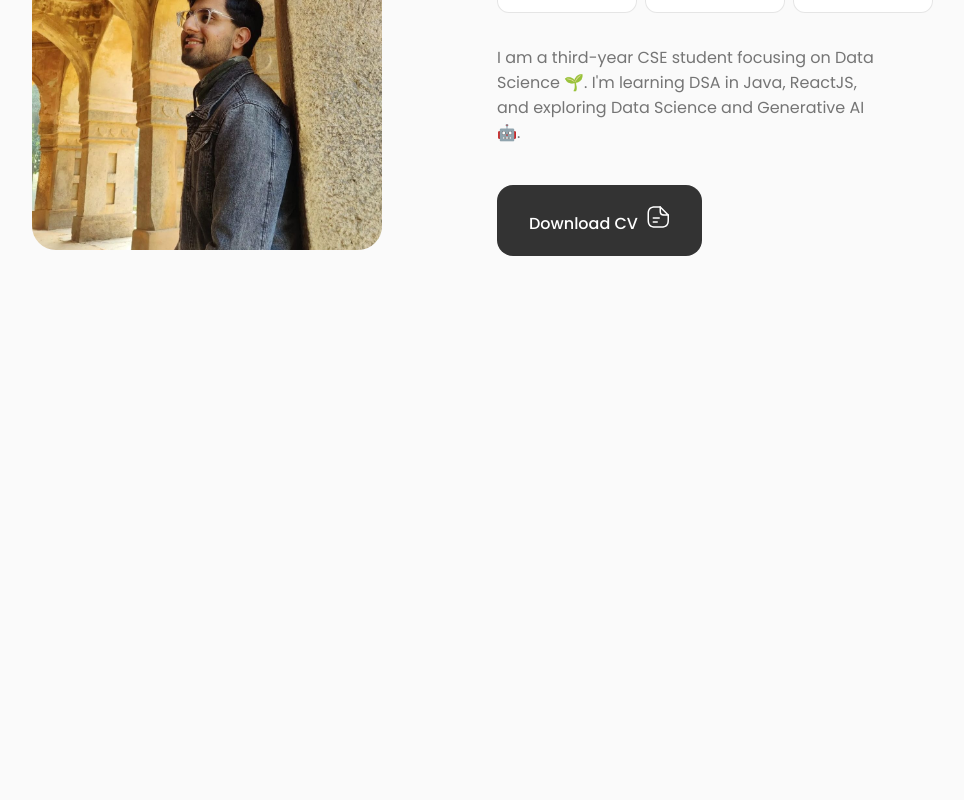
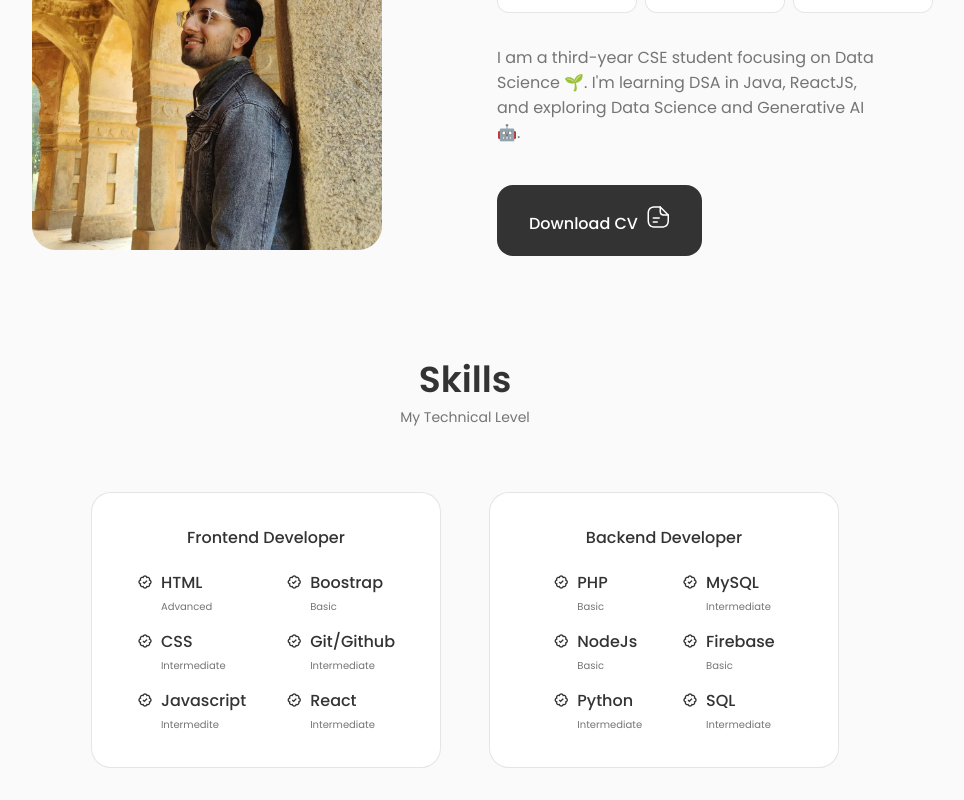
Before and after one commit to yolakshya19/Projects, a React (Create React App) app: page / in a window 1280 px wide. Shown: the part 954-1754 px from the top of the page, without its empty margins (175-1139 px from the left). Before the commit the page ends 1210 px from the top, so only its background shows below. Built offline with nearby package versions, Linux system fonts and the light colour scheme.

Commit message:
added skills

```diff
--- a/src/App.js
+++ b/src/App.js
@@ -3,6 +3,7 @@ import "./App.css";
 import Header from "./components/header/Header";
 import Home from "./components/home/Home";
 import About from "./components/about/About";
+import Skills from "./components/skills/Skills";
 
 function App() {
   return (
@@ -12,6 +13,7 @@ function App() {
       <main className="main">
         <Home />
         <About />
+        <Skills />
       </main>
     </>
   );
--- /dev/null
+++ b/src/components/skills/Backend.jsx
@@ -0,0 +1,71 @@
+import React from 'react'
+
+const Backend = () => {
+  return (
+    <div className="skills__content">
+      <h3 className="skills__title">Backend Developer</h3>
+
+      <div className="skills__box">
+        <div className="skills__group">
+          <div className="skills__data">
+            <i class="bx bx-badge-check"></i>
+
+            <div>
+              <h3 className="skills__name">PHP</h3>
+              <span className="skills__level">Basic</span>
+            </div>
+          </div>
+
+          <div className="skills__data">
+            <i class="bx bx-badge-check"></i>
+
+            <div>
+              <h3 className="skills__name">NodeJs</h3>
+              <span className="skills__level">Basic</span>
+            </div>
+          </div>
+
+          <div className="skills__data">
+            <i class="bx bx-badge-check"></i>
+
+            <div>
+              <h3 className="skills__name">Python</h3>
+              <span className="skills__level">Intermediate</span>
+            </div>
+          </div>
+        </div>
+
+        <div className="skills__group">
+          <div className="skills__data">
+            <i class="bx bx-badge-check"></i>
+
+            <div>
+              <h3 className="skills__name">MySQL</h3>
+              <span className="skills__level">Intermediate</span>
+            </div>
+          </div>
+
+          <div className="skills__data">
+            <i class="bx bx-badge-check"></i>
+
+            <div>
+              <h3 className="skills__name">Firebase</h3>
+              <span className="skills__level">Basic</span>
+            </div>
+          </div>
+
+          <div className="skills__data">
+            <i class="bx bx-badge-check"></i>
+
+            <div>
+              <h3 className="skills__name">SQL</h3>
+              <span className="skills__level">Intermediate</span>
+            </div>
+          </div>
+        </div>
+      </div>
+    </div>
+  );
+}
+
+export default Backend
--- /dev/null
+++ b/src/components/skills/Frontend.jsx
@@ -0,0 +1,71 @@
+import React from "react";
+
+const Frontend = () => {
+  return (
+    <div className="skills__content">
+      <h3 className="skills__title">Frontend Developer</h3>
+
+      <div className="skills__box">
+        <div className="skills__group">
+          <div className="skills__data">
+            <i class="bx bx-badge-check"></i>
+
+            <div>
+              <h3 className="skills__name">HTML</h3>
+              <span className="skills__level">Advanced</span>
+            </div>
+          </div>
+
+          <div className="skills__data">
+            <i class="bx bx-badge-check"></i>
+
+            <div>
+              <h3 className="skills__name">CSS</h3>
+              <span className="skills__level">Intermediate</span>
+            </div>
+          </div>
+
+          <div className="skills__data">
+            <i class="bx bx-badge-check"></i>
+
+            <div>
+              <h3 className="skills__name">Javascript</h3>
+              <span className="skills__level">Intermedite</span>
+            </div>
+          </div>
+        </div>
+
+        <div className="skills__group">
+          <div className="skills__data">
+            <i class="bx bx-badge-check"></i>
+
+            <div>
+              <h3 className="skills__name">Boostrap</h3>
+              <span className="skills__level">Basic</span>
+            </div>
+          </div>
+
+          <div className="skills__data">
+            <i class="bx bx-badge-check"></i>
+
+            <div>
+              <h3 className="skills__name">Git/Github</h3>
+              <span className="skills__level">Intermediate</span>
+            </div>
+          </div>
+
+          <div className="skills__data">
+            <i class="bx bx-badge-check"></i>
+
+            <div>
+              <h3 className="skills__name">React</h3>
+              <span className="skills__level">Intermediate</span>
+            </div>
+          </div>
+        </div>
+      </div>
+    </div>
+  );
+};
+
+export default Frontend;
--- /dev/null
+++ b/src/components/skills/Skills.jsx
@@ -0,0 +1,21 @@
+import React from "react";
+import "./skills.css";
+import Frontend from "./Frontend";
+import Backend from "./Backend";
+
+const Skills = () => {
+  return (
+    <section className="skills section" id="skills">
+      <h2 className="section__title">Skills</h2>
+      <span className="section__subtitle">My Technical Level</span>
+
+      <div className="skills__container container grid">
+        <Frontend />
+
+        <Backend />
+      </div>
+    </section>
+  );
+};
+
+export default Skills;
--- /dev/null
+++ b/src/components/skills/skills.css
@@ -0,0 +1,83 @@
+.skills__container{
+    grid-template-columns: repeat(2, 350px);
+    column-gap: 3rem;
+    justify-content: center;
+}
+
+.skills__content{
+    background-color: var(--container-color);
+    border: 1px solid rgba(0,0,0,0.1);
+    padding: 2rem 4rem;
+    border-radius: 1.25rem;
+}
+
+.skills__title{
+    font-size: var(--normal-font-size);
+    font-weight: var(--font-medium);
+    text-align: center;
+    margin-bottom: var(--mb-1-5);
+}
+
+.skills__box{
+    display: flex;
+    justify-content: center;
+    column-gap: 2.5rem;
+}
+
+.skills__group{
+    display: grid;
+    align-items: flex-start;
+    row-gap: 1rem;
+}
+
+.skills__data{
+    display: flex;
+    column-gap: 0.5rem;
+}
+
+.skills .bx-badge-check{
+    font-size: 1rem;
+    color: var(--title-color);
+}
+
+.skills__name{
+    font-size: var(--normal-font-size);
+    font-weight: var(--font-medium);
+    line-height: 18px;
+}
+
+.skills__level{
+    font-size: var(--tiny-font-size);
+}
+
+/*=============== BREAKPOINTS ===============*/
+/* For large devices */
+@media screen and (max-width: 992px) {
+    .skills__container{
+        grid-template-columns: max-content;
+        row-gap: 2rem;
+    }
+}
+
+
+
+@media screen and (max-width: 576px) {
+    .skills__container{
+        grid-template-columns: 1fr;
+    }
+
+    .skills__content{
+        padding: 1.5rem;
+    }
+}
+
+/* For small devices */
+@media screen and (max-width: 350px) {
+    .skills__box{
+        column-gap: 1.25rem;
+    }
+
+    .skills__name{
+        font-size: var(--small-font-size);
+    }
+}
```
